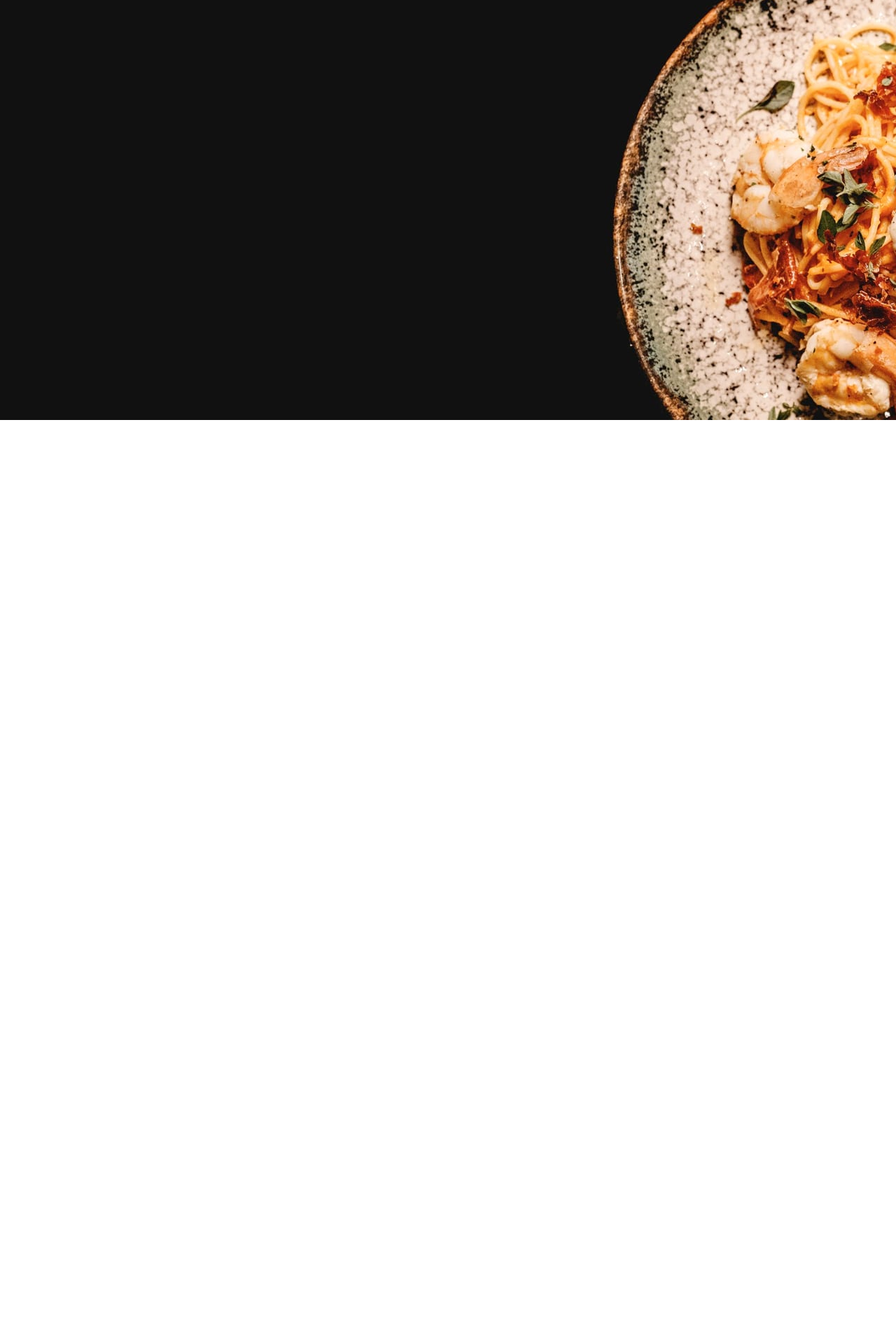
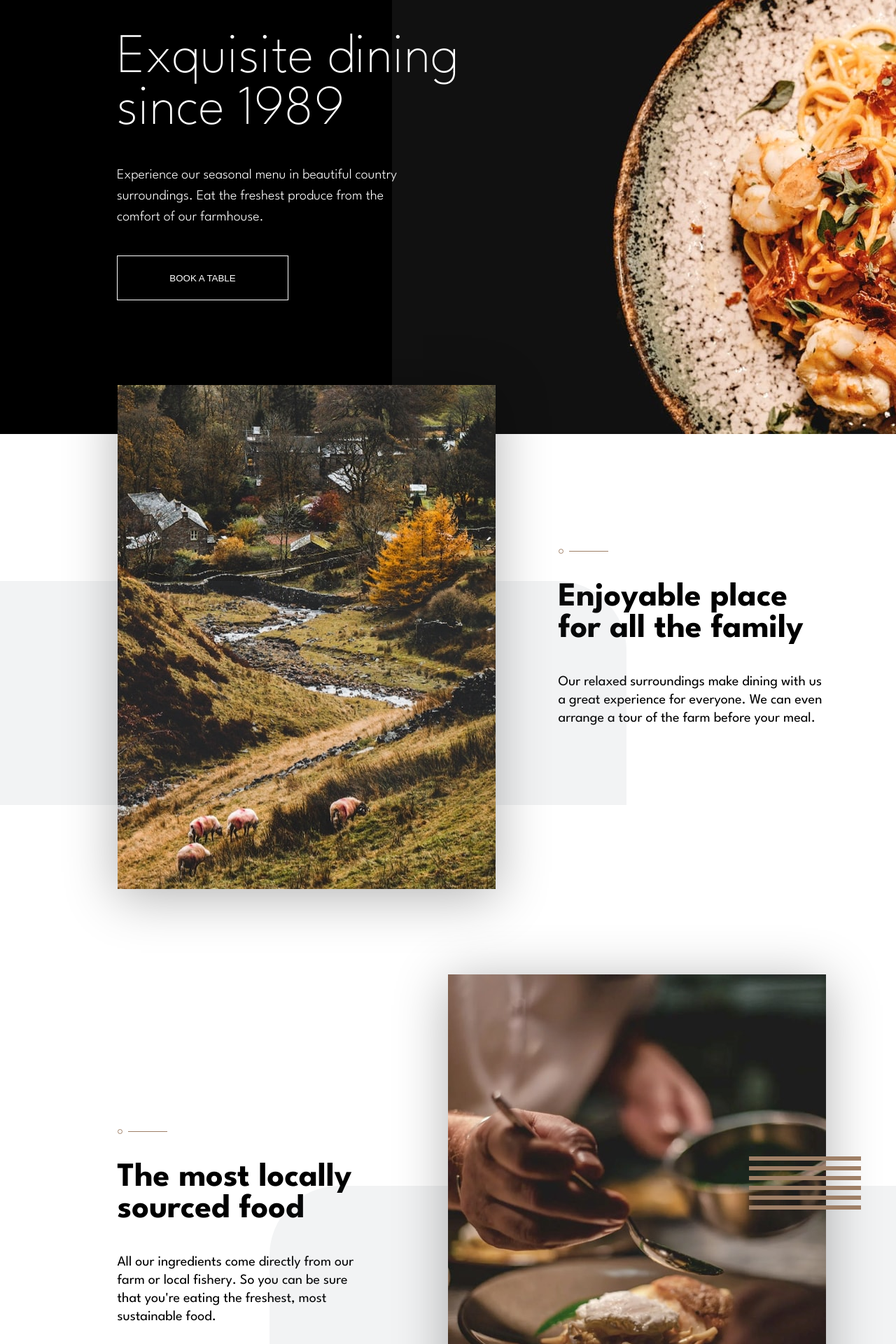
Before and after one commit to giovanigomez1/Dinner_restaurant, a React (Vite) app: page / in a window 1280 px wide. Shown: the part 200-2120 px from the top of the page at 70% size. Before the commit the page ends 800 px from the top, so only its background shows below. Built offline with nearby package versions, Linux system fonts and the light colour scheme.

Commit message:
Working on Highlights section

```diff
--- a/src/App.jsx
+++ b/src/App.jsx
@@ -1,10 +1,14 @@
 import Hero from "./components/Hero"
+import Enjoyable from "./components/Enjoyable"
+import Highlights from "./components/Highlights"
 
 function App() {
 
   return (
     <>
       <Hero />
+      <Enjoyable />
+      <Highlights />
 
 
     </>
--- /dev/null
+++ b/src/components/Enjoyable.jsx
@@ -0,0 +1,42 @@
+import patternDiv from '../images/patterns/pattern-divide.svg'
+import patternLine from '../images/patterns/pattern-lines.svg'
+import patternCurveLeft from '../images/patterns/pattern-curve-top-left.svg'
+import patternCurveRight from '../images/patterns/pattern-curve-top-right.svg'
+import enjoyablePlace from '../images/homepage/enjoyable-place-desktop.jpg'
+import locallyDesktop from '../images/homepage/locally-sourced-desktop.jpg'
+
+
+
+function Enjoyable() {
+  return (
+    <div className='enjoyable'>
+      <div className="enjoyable__family">
+        <div className="enjoyable__family--location">
+          <img className='location__img' src={enjoyablePlace} alt="" />
+          <img className='pattern__cr' src={patternCurveRight} alt="" />
+        </div>
+        <div className="enjoyable__family--text">
+          <img src={patternDiv} alt="" />
+          <h2>Enjoyable place for all the family</h2>
+          <p>Our relaxed surroundings make dining with us a great experience for everyone. We can even arrange a tour of the farm before your meal.</p>
+        </div>
+
+      </div>
+      <div className="enjoyable__food">
+        <div className="enjoyable__food--text">
+          <img src={patternDiv} alt="" />
+          <h2>The most locally sourced food</h2>
+          <p>All our ingredients come directly from our farm or local fishery. So you can be sure that you're eating the freshest, most sustainable food.</p>
+        </div>
+        <div className="enjoyable__food--locally">
+          <img className='locally__img' src={locallyDesktop} alt="" />
+          <img className='pattern__left' src={patternCurveLeft} alt="" />
+          <img className='pattern__line' src={patternLine} alt="" />
+
+        </div>
+      </div>
+    </div>
+  )
+}
+
+export default Enjoyable
--- a/src/components/Hero.jsx
+++ b/src/components/Hero.jsx
@@ -1,9 +1,20 @@
-import React from 'react'
+import logo from '../images/logo.svg'
 
 function Hero() {
   return (
     <main className="hero">
-
+      <div className="hero__main">
+        <div className="hero__main--logo">
+          <img src={logo} alt="" />
+        </div>
+        <div className="hero__main--content">
+          <h1>Exquisite dining <span>since 1989</span></h1>
+          <p>Experience our seasonal menu in beautiful country surroundings.
+            Eat the freshest produce from the comfort of our farmhouse.
+          </p>
+          <button className='btn'>Book a table</button>
+        </div>
+      </div>
     </main>
   )
 }
--- /dev/null
+++ b/src/components/Highlights.jsx
@@ -0,0 +1,19 @@
+import salmon from '../images/homepage/salmon-desktop-tablet.jpg'
+import beef from '../images/homepage/beef-desktop-tablet.jpg'
+import chocolate from '../images/homepage/chocolate-desktop-tablet.jpg'
+
+
+function Highlights() {
+  return (
+    <div className='highlights'>
+      <div className="highlights__text">
+
+      </div>
+      <div className="highlights__imgs">
+
+      </div>
+    </div>
+  )
+}
+
+export default Highlights
--- a/src/sass/_app.scss
+++ b/src/sass/_app.scss
@@ -15,6 +15,7 @@ $bp-small: 40.6em; // 650px
 html {
   box-sizing: border-box;
   font-size: 62.5%;
+  font-family: "League Spartan", sans-serif;
 }
 
 
@@ -24,4 +25,16 @@ html {
   --mirage: #17192b;
   --ebony-clay: #242b37;
   --shuttle-gray: #5c6779;
+  --white: #fff;
 }
+
+
+.btn {
+  text-transform: uppercase;
+  width: 24.5rem;
+  height: 6.4rem;
+  background-color: transparent;
+  color: var(--white);
+  border: 1px solid var(--white);
+  cursor: pointer;
+}
--- /dev/null
+++ b/src/sass/_enjoyable.scss
@@ -0,0 +1,83 @@
+.enjoyable {
+  position: relative;
+  max-width: 144rem;
+  margin: -7rem auto;
+  z-index: 30;
+  &__family {
+    display: flex;
+    padding: 0 10rem 0 16.75rem;
+    align-items: center;
+    gap: 9rem;
+    position: relative;
+    &--location {
+      .location__img {
+        width: 54rem;
+        height: 72rem;
+        box-shadow: 0 1rem 7rem .1rem rgba(0, 0, 0, .3);
+      }
+      .pattern__cr {
+        position: absolute;
+        left: 0;
+        top: 28rem;
+      }
+    }
+    &--text {
+      display: flex;
+      flex-direction: column;
+      gap: 4rem;
+      align-items: flex-start;
+      width: 44.5rem;
+      & h2 {
+        font-size: 4.8rem;
+        font-weight: bold;
+      }
+      & p {
+        font-size: 2rem;
+        line-height: 1.3;
+      }
+    }
+  }
+  &__food {
+    padding: 0 10rem 0 16.75rem;
+    margin: 12rem 0;
+    display: flex;
+    align-items: center;
+    gap: 12rem;
+    position: relative;
+    justify-content: center;
+    .locally__img {
+      width: 54rem;
+      height: 72rem;
+      box-shadow: 0 1rem 7rem .1rem rgba(0, 0, 0, .3);
+      position: relative;
+      z-index: 20;
+    }
+    .pattern__left {
+      position: absolute;
+      bottom: 10rem;
+      right: 0;
+    }
+    .pattern__line {
+      position: absolute;
+      top: 26rem;
+      right: 5rem;
+      z-index: 50;
+    }
+    &--text {
+      display: flex;
+      flex-direction: column;
+      gap: 4rem;
+      align-items: flex-start;
+      width: 44.5rem;
+      & h2 {
+        font-size: 4.8rem;
+        font-weight: bold;
+      }
+      & p {
+        font-size: 2rem;
+        line-height: 1.3;
+      }
+    }
+
+  }
+}
--- a/src/sass/_hero.scss
+++ b/src/sass/_hero.scss
@@ -2,6 +2,59 @@
   margin: 0 auto;
   background-image: url('../images/homepage/hero-bg-desktop.jpg');
   max-width: 144rem;
-  height: 100vh;
+  height: 82rem;
   max-height: 82rem;
+  position: relative;
+  z-index: 10;
+  &__main {
+    padding: 6.5rem 16.7rem;
+    display: flex;
+    flex-direction: column;
+    gap: 14rem;
+    &--logo {
+      position: relative;
+      z-index: 30;
+    }
+
+    &--content {
+      width: 60%;
+      display: flex;
+      flex-direction: column;
+      align-items: flex-start;
+      gap: 4rem;
+      z-index: 20;
+      & h1 {
+        font-size: 8rem;
+        color: var(--white);
+        font-weight: lighter;
+        z-index: 20;
+        & span {
+          display: block;
+        }
+      }
+      & p {
+        font-size: 2rem;
+        font-weight: 300;
+        color: var(--white);
+        padding-right: 12rem;
+        line-height: 3rem;
+        z-index: 20;
+      }
+      & button {
+        z-index: 20;
+      }
+    }
+    &--content::after {
+      position: absolute;
+      content: '';
+      display: block;
+      width: 56rem;
+      height: 82rem;
+      max-height: 82rem;
+      background-color: #000;
+      top: 0;
+      left: 0;
+      z-index: 10;
+    }
+  }
 }
--- /dev/null
+++ b/src/sass/_highlights.scss
@@ -0,0 +1,8 @@
+.highlights {
+
+  max-width: 144rem;
+  height: 76.1rem;
+  background-color: var(--cold-gray);
+  margin-top: -22rem;
+
+}
--- a/src/sass/main.scss
+++ b/src/sass/main.scss
@@ -1,2 +1,4 @@
 @use "app";
 @use "hero";
+@use "enjoyable";
+@use "highlights";
```
